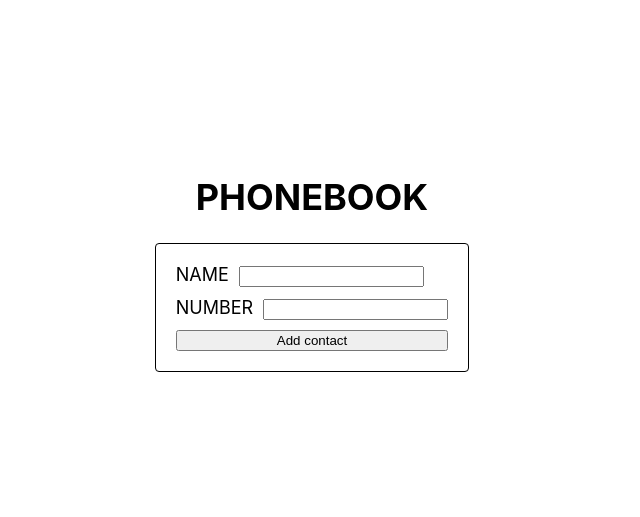
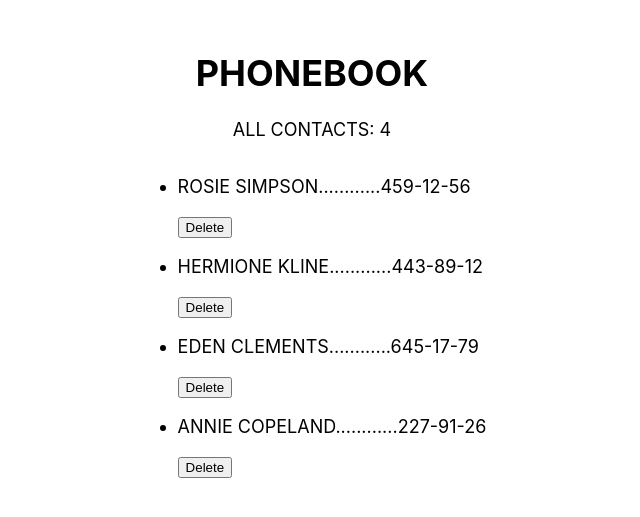
Before and after one commit to marrakeshn/goit-react-hw-02-phonebook, a React (Create React App) app: page / in a window 1280 px wide. Shown: the part 139-656 px from the top of the page, without its empty margins (328-968 px from the left). Built offline with nearby package versions, Linux system fonts and the light colour scheme.

Commit message:
add del function

```diff
--- a/src/components/App.jsx
+++ b/src/components/App.jsx
@@ -1,37 +1,52 @@
 import React, { Component } from 'react';
-import ContactForm from './ContactForm/ContactForm';
-import { nanoid } from 'nanoid';
+// import ContactForm from './ContactForm/ContactForm';
+// import { nanoid } from 'nanoid';
+import ContactList from './ContactList/ContactList';
 
 // import style from './App.module.css';
 
 class App extends Component {
   state = {
-    contacts: [],
-    name: '',
+    contacts: [
+      { id: 'id-1', name: 'Rosie Simpson', number: '459-12-56' },
+      { id: 'id-2', name: 'Hermione Kline', number: '443-89-12' },
+      { id: 'id-3', name: 'Eden Clements', number: '645-17-79' },
+      { id: 'id-4', name: 'Annie Copeland', number: '227-91-26' },
+    ],
+  //   contacts: [],
+  //   name: '',
+  // };
+
+  // addContact = ({ name, number }) => {
+  //   let isAdded = false;
+  //   this.state.contacts.forEach(el => {
+  //     if (el.name === name) {
+  //       alert(`${name} is already in contacts`);
+  //       isAdded = true;
+  //     }
+  //   });
+  //   if (isAdded) {
+  //     return;
+  //   }
+  //   const contact = {
+  //     id: nanoid(),
+  //     name: name,
+  //     number: number,
+  //   };
+  //   this.setState(({ contacts }) => ({
+  //     contacts: [contact, ...contacts],
+  //   }));
   };
 
-  addContact = ({ name, number }) => {
-    let isAdded = false;
-    this.state.contacts.forEach(el => {
-      if (el.name === name) {
-        alert(`${name} is already in contacts`);
-        isAdded = true;
-      }
-    });
-    if (isAdded) {
-      return;
-    }
-    const contact = {
-      id: nanoid(),
-      name: name,
-      number: number,
-    };
-    this.setState(({ contacts }) => ({
-      contacts: [contact, ...contacts],
+  deleteContact = todoId => {
+    this.setState(prevState => ({
+      contacts: prevState.contacts.filter(contact => contact.id !== todoId),
     }));
   };
 
   render() {
+    const { contacts } = this.state;
+
     return (
       <div
         style={{
@@ -46,7 +61,9 @@
         }}
       >
         <h1>Phonebook</h1>
-        <ContactForm onSubmit={this.addContact} />
+        {/* <ContactForm onSubmit={this.addContact} /> */}
+        <div>All contacts: {contacts.length}</div>
+        <ContactList contacts={contacts} onDeleteContact={this.deleteContact} />
       </div>
     );
   }
--- a/src/components/ContactForm/ContactForm.jsx
+++ b/src/components/ContactForm/ContactForm.jsx
@@ -1,64 +1,64 @@
-import { Component } from 'react';
-import { nanoid } from 'nanoid';
-import style from './ContactForm.module.css';
+// import { Component } from 'react';
+// import { nanoid } from 'nanoid';
+// import style from './ContactForm.module.css';
 
-class ContactForm extends Component {
-  state = {
-    id: '',
-    name: '',
-    number: '',
-  };
+// class ContactForm extends Component {
+//   state = {
+//     id: '',
+//     name: '',
+//     number: '',
+//   };
 
-  handleInputChange = name => e => {
-    const { target } = e;
-    this.setState(() => ({
-      [name]: target.value,
-      id: nanoid(),
-    }));
-  };
-  handleSubmit = e => {
-    e.preventDefault();
-    this.props.onSubmit(this.state);
-    this.setState({
-      name: '',
-      number: '',
-      id: '',
-    });
-  };
+//   handleInputChange = name => e => {
+//     const { target } = e;
+//     this.setState(() => ({
+//       [name]: target.value,
+//       id: nanoid(),
+//     }));
+//   };
+//   handleSubmit = e => {
+//     e.preventDefault();
+//     this.props.onSubmit(this.state);
+//     this.setState({
+//       name: '',
+//       number: '',
+//       id: '',
+//     });
+//   };
 
-  render() {
-    const { name, number } = this.state;
+//   render() {
+//     const { name, number } = this.state;
 
-    return (
-      <form className={style.form} onSubmit={this.handleSubmit}>
-        <label>
-          Name
-          <input
-            onChange={this.handleInputChange('name')}
-            value={name}
-            type="text"
-            name="name"
-            pattern="^[a-zA-Zа-яА-Я]+(([' -][a-zA-Zа-яА-Я ])?[a-zA-Zа-яА-Я]*)*$"
-            title="Name may contain only letters, apostrophe, dash and spaces. For example Adrian, Jacob Mercer, Charles de Batz de Castelmore d'Artagnan"
-            required
-          />
-        </label>
-        <label>
-          Number
-          <input
-            onChange={this.handleInputChange('number')}
-            value={number}
-            type="tel"
-            name="number"
-            pattern="\+?\d{1,4}?[-.\s]?\(?\d{1,3}?\)?[-.\s]?\d{1,4}[-.\s]?\d{1,4}[-.\s]?\d{1,9}"
-            title="Phone number must be digits and can contain spaces, dashes, parentheses and can start with +"
-            required
-          />
-        </label>
-        <button type="submit">Add contact</button>
-      </form>
-    );
-  }
-}
+//     return (
+//       <form className={style.form} onSubmit={this.handleSubmit}>
+//         <label>
+//           Name
+//           <input
+//             onChange={this.handleInputChange('name')}
+//             value={name}
+//             type="text"
+//             name="name"
+//             pattern="^[a-zA-Zа-яА-Я]+(([' -][a-zA-Zа-яА-Я ])?[a-zA-Zа-яА-Я]*)*$"
+//             title="Name may contain only letters, apostrophe, dash and spaces. For example Adrian, Jacob Mercer, Charles de Batz de Castelmore d'Artagnan"
+//             required
+//           />
+//         </label>
+//         <label>
+//           Number
+//           <input
+//             onChange={this.handleInputChange('number')}
+//             value={number}
+//             type="tel"
+//             name="number"
+//             pattern="\+?\d{1,4}?[-.\s]?\(?\d{1,3}?\)?[-.\s]?\d{1,4}[-.\s]?\d{1,4}[-.\s]?\d{1,9}"
+//             title="Phone number must be digits and can contain spaces, dashes, parentheses and can start with +"
+//             required
+//           />
+//         </label>
+//         <button type="submit">Add contact</button>
+//       </form>
+//     );
+//   }
+// }
 
-export default ContactForm;
+// export default ContactForm;
--- a/src/components/ContactForm/ContactForm.module.css
+++ b/src/components/ContactForm/ContactForm.module.css
@@ -1,4 +1,4 @@
-.form {
+/* .form {
     display: flex;
     justify-content: center;
     flex-direction: column;
@@ -17,4 +17,4 @@
 
 input {
     margin-left: 10px;
-}
+} */
--- /dev/null
+++ b/src/components/ContactList/ContactList.jsx
@@ -0,0 +1,19 @@
+import React from 'react';
+
+const ContactList = ({ contacts, onDeleteContact }) => (
+  <ul>
+    {contacts.map(({ id, name, number }) => (
+      <li key={id}>
+        <p>
+            {name}............
+            {number}
+        </p>
+        <button type="submit" onClick={() => onDeleteContact(id)}>
+            Delete
+        </button>
+      </li>
+    ))}
+  </ul>
+);
+
+export default ContactList;
--- /dev/null
+++ b/src/components/ContactList/index.js
@@ -0,0 +1 @@
+export { default } from './ContactList';
```
Also changed, not shown: src/components/ContactList/ContactList.module.css (added).
